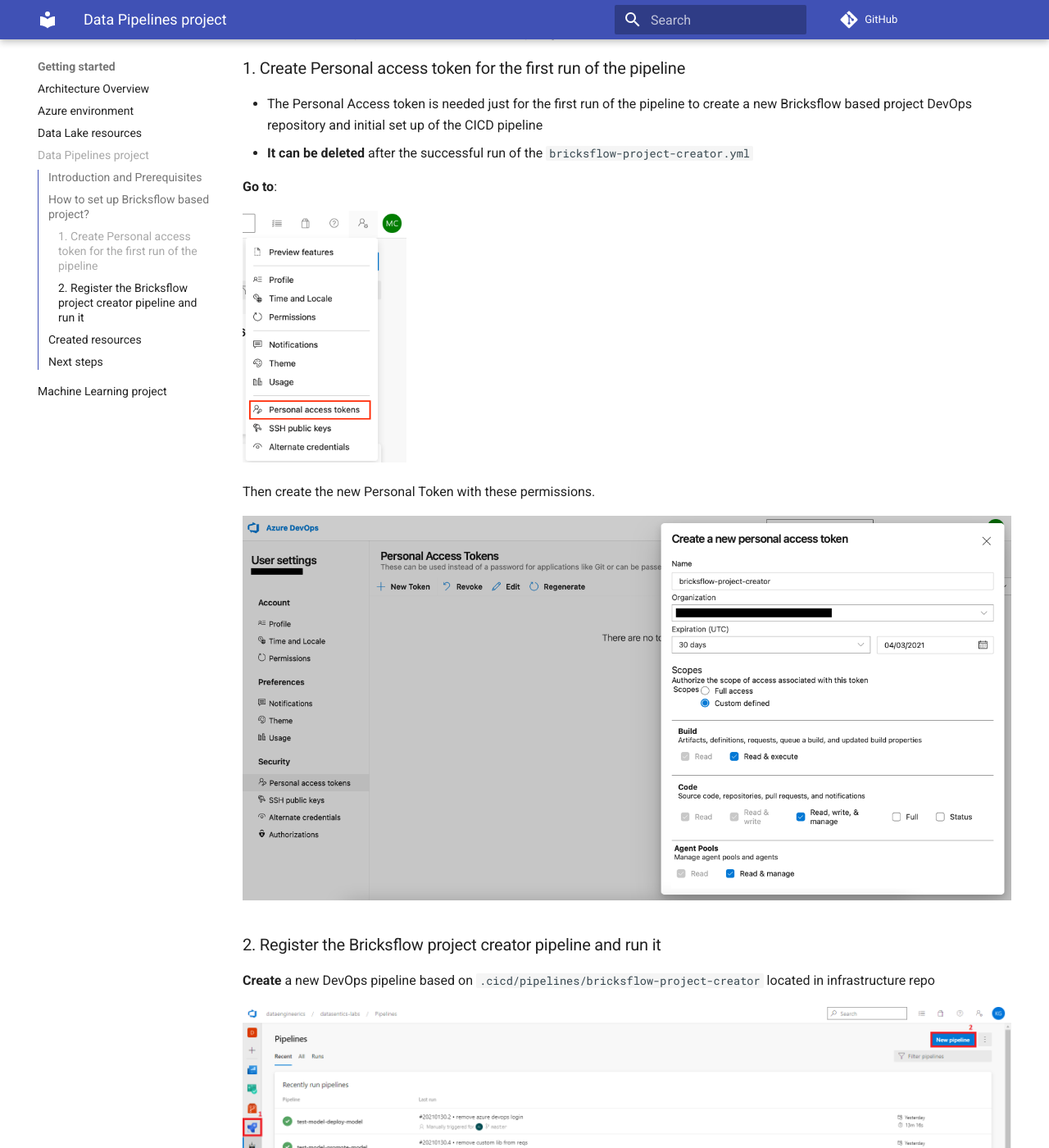
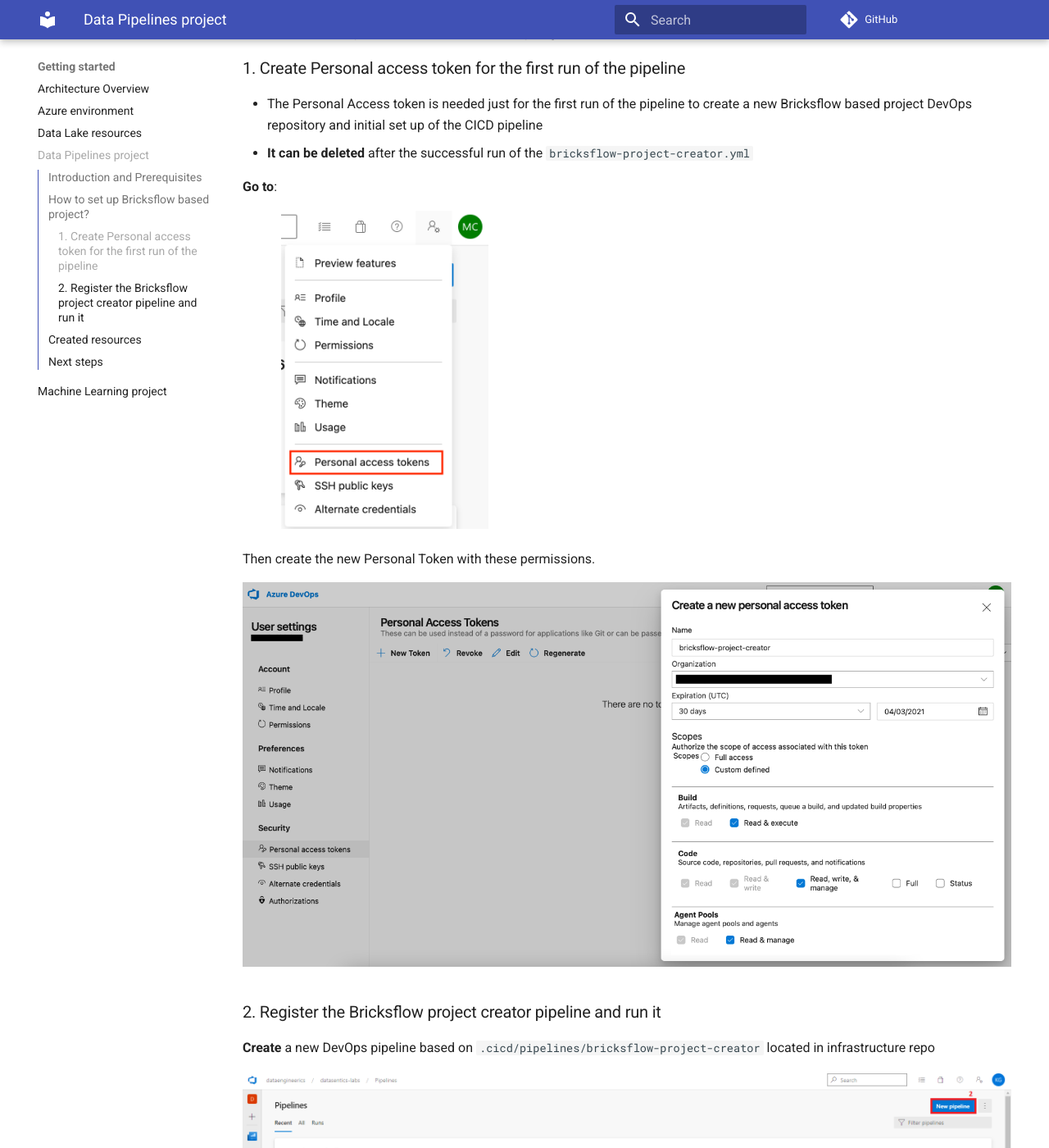
Before and after one commit to daipe-ai/platform-docs, an MkDocs documentation site: the page built from docs/getting-started/data-pipelines-project-setup.md, in a window 1280 px wide and 1400 px high, scrolled down 778 px. Shown: the whole window at 82% size. Built offline with MkDocs 1.6.1 and Material for MkDocs 9.7.7, drawn with Linux system fonts in a browser that asks for light colours; comment, search, counter and statistics services are not loaded.

Commit message:
inline width

```diff
--- a/docs/getting-started/data-pipelines-project-setup.md
+++ b/docs/getting-started/data-pipelines-project-setup.md
@@ -30,7 +30,7 @@
 
 **Go to**:
 
-![PAT](../images/pat_step1.png)
+![](../images/pat_step1.png){: style="width: 300px; padding-left: 5%"}
 
 Then create the new Personal Token with these permissions.
 
@@ -68,7 +68,7 @@
 
 - A new **git repo**
 
-  ![Repository](../images/bricks_repo.png)
+  ![](../images/bricks_repo.png){: style="width: 300px; padding-left: 5%"}
 
 
 - **Protected master branch**
@@ -93,7 +93,7 @@
 
 After an initial run of the pipelines, you will have **codes** available in the **Databricks workspace** corresponding to the Databricks environment.
 
-![Databricks](../images/bricks_dbx_ws.png)
+![](../images/bricks_dbx_ws.png){: style="width: 350px; padding-left: 5%"}
 
 You can find the links to the corresponding Databricks workspace directly in the CICD pipeline - Deploy Bricksflow section.
 
--- a/docs/stylesheets/extra.css
+++ b/docs/stylesheets/extra.css
@@ -1,7 +1,3 @@
-img[alt=PAT] { width: 200px; }
-img[alt=Repository] { width: 200px; }
-img[alt=Databricks] { width: 350px; }
-
 a.md-nav__link--active {
     color: darkgray !important;
     cursor: default;
--- a/mkdocs.yml
+++ b/mkdocs.yml
@@ -6,6 +6,9 @@
   features:
     - navigation.tabs
     - toc.integrate
+
+markdown_extensions:
+  - attr_list
 
 extra_css:
   - stylesheets/extra.css
```
